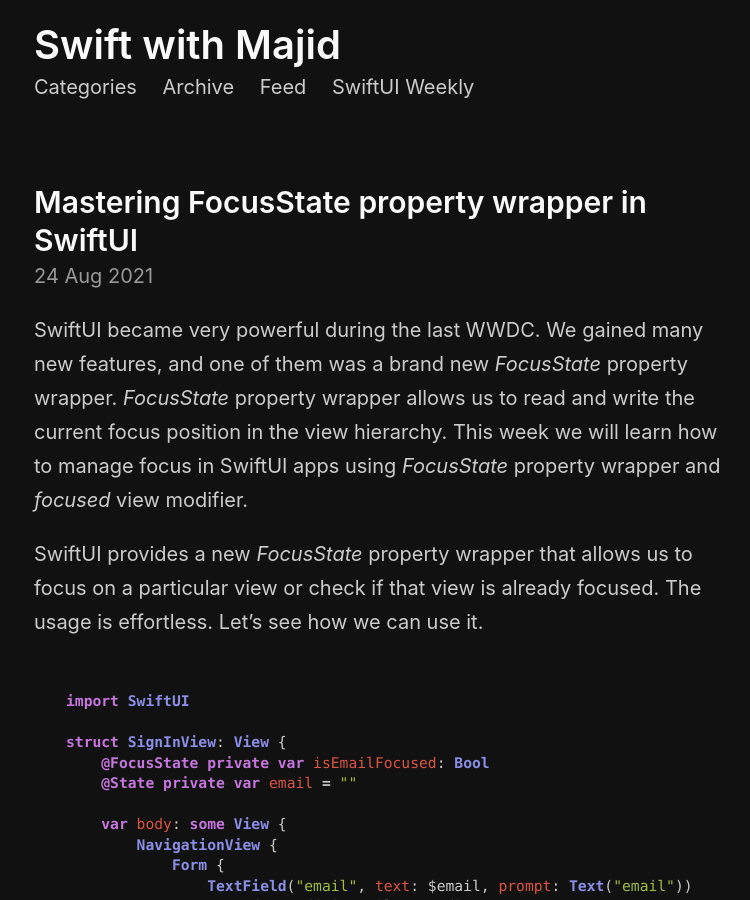
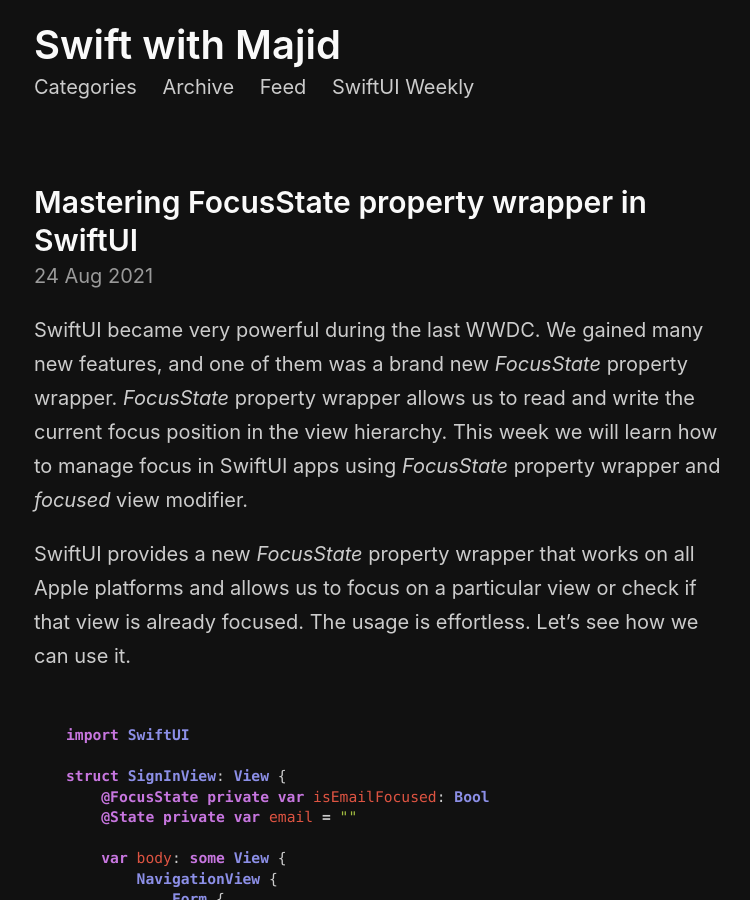
Before and after one commit to mecid/mecid.github.io, a Jekyll site: the page built from _posts/2021-08-24-mastering-focusstate-property-wrapper-in-swiftui.md, in a window 1280 px wide and 900 px high. Shown: the whole window, without its empty margins (256-1006 px from the left). Built offline with Jekyll 4.4.1, drawn with Linux system fonts in a browser that asks for light colours.

Commit message:
small improvement in Focus State post

````diff
--- a/_posts/2021-08-24-mastering-focusstate-property-wrapper-in-swiftui.md
+++ b/_posts/2021-08-24-mastering-focusstate-property-wrapper-in-swiftui.md
@@ -9,7 +9,7 @@
 
 {% include friends.html %}
 
-SwiftUI provides a new *FocusState* property wrapper that allows us to focus on a particular view or check if that view is already focused. The usage is effortless. Let's see how we can use it.
+SwiftUI provides a new *FocusState* property wrapper that works on all Apple platforms and allows us to focus on a particular view or check if that view is already focused. The usage is effortless. Let's see how we can use it.
 
 ```swift
 import SwiftUI
````
